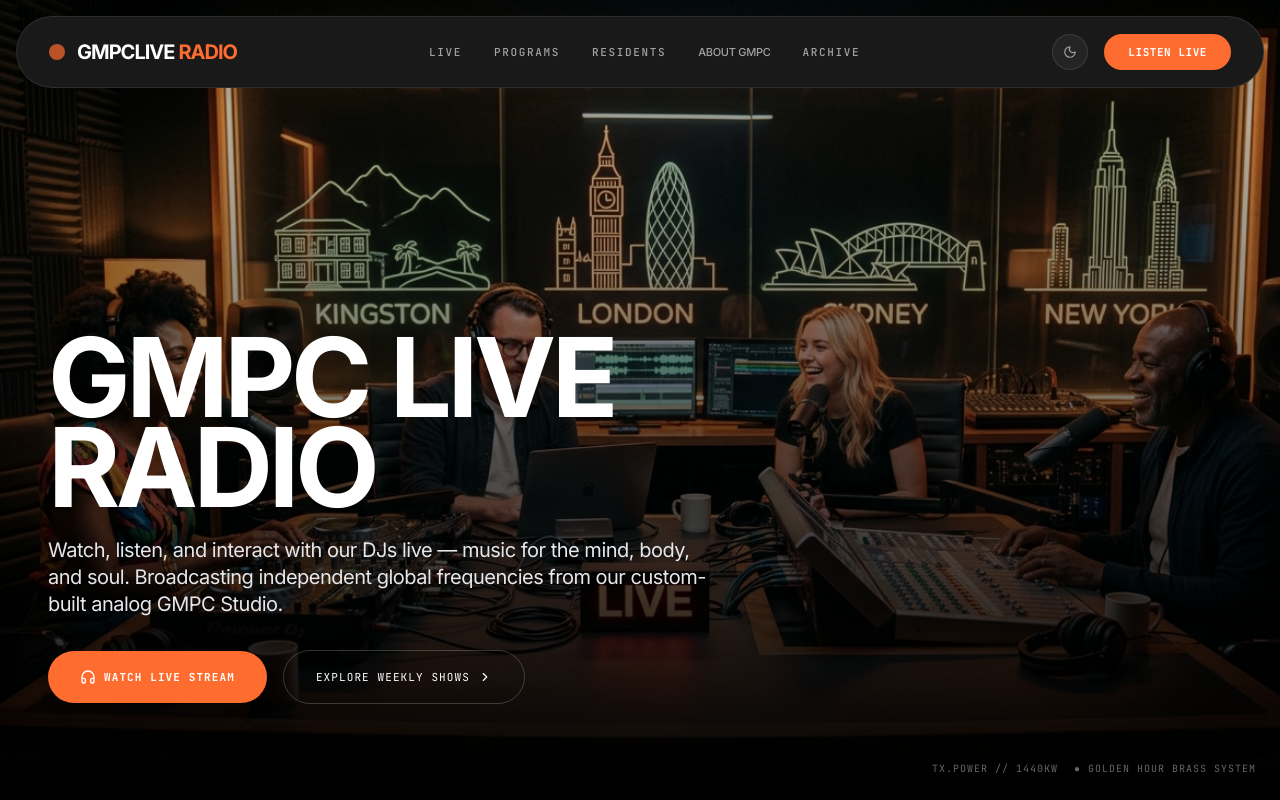
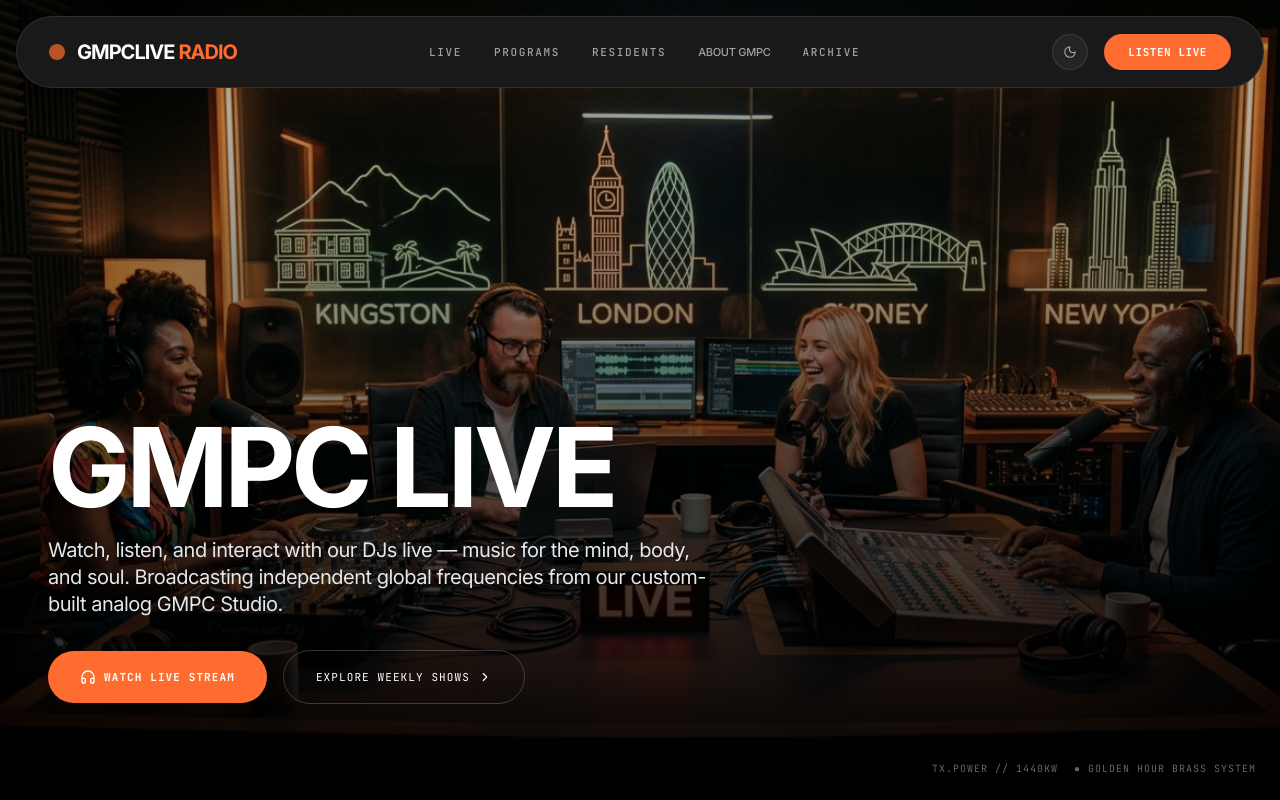
Before and after one commit to amarmashruwala/GMPCLive-Radio, a Next.js app: page / in a window 1280 px wide. Shown: the top 800 px of the page. Built offline with nearby package versions, Linux system fonts and the light colour scheme.

Commit message:
feat: add scroll-based opacity fade to hero title
Implement scroll tracking to dynamically reduce the opacity of the "GMPC LIVE" header as the user scrolls down, improving visual aesthetics during page transitions.

```diff
--- a/app/page.tsx
+++ b/app/page.tsx
@@ -202,6 +202,18 @@ export default function GMPCLiveRadio() {
   // Theme Switching State - Default is Light, supports complete Dark transition initialized lazily
   const [theme, setTheme] = React.useState<"light" | "dark">("light");
 
+  // Scroll Position state for dynamic text opacity fade on scroll
+  const [scrollY, setScrollY] = React.useState(0);
+
+  React.useEffect(() => {
+    if (typeof window === "undefined") return;
+    const handleScroll = () => {
+      setScrollY(window.scrollY);
+    };
+    window.addEventListener("scroll", handleScroll, { passive: true });
+    return () => window.removeEventListener("scroll", handleScroll);
+  }, []);
+
   // Read saved theme on client mount after hydration to prevent SSR mismatch
   React.useEffect(() => {
     if (typeof window !== "undefined") {
@@ -973,13 +985,18 @@ export default function GMPCLiveRadio() {
             className="space-y-4 max-w-3xl"
           >
             {/* Display Specimen Title matching Suisse Intl -0.03em tracking */}
-            <h1 className="text-white text-[72px] sm:text-[90px] md:text-[110px] leading-[0.82] tracking-[-0.04em] font-bold select-none uppercase">
-              GMPC LIVE <br/>
-              <span className="text-white">RADIO</span>
+            <h1
+              style={{ opacity: Math.max(0, 1 - scrollY / 500) }}
+              className="text-white text-[72px] sm:text-[90px] md:text-[110px] leading-[0.82] tracking-[-0.04em] font-bold select-none uppercase transition-opacity duration-75"
+            >
+              GMPC LIVE
             </h1>
 
             {/* Subheading text */}
-            <p className="text-[#e5e7eb] font-sans text-lg md:text-xl font-normal leading-[1.35] tracking-tight max-w-2xl pt-2">
+            <p
+              style={{ opacity: Math.max(0, 1 - scrollY / 500) }}
+              className="text-[#e5e7eb] font-sans text-lg md:text-xl font-normal leading-[1.35] tracking-tight max-w-2xl pt-2 transition-opacity duration-75"
+            >
               Watch, listen, and interact with our DJs live — music for the mind, body, and soul.
               Broadcasting independent global frequencies from our custom-built analog GMPC Studio.
             </p>
```
